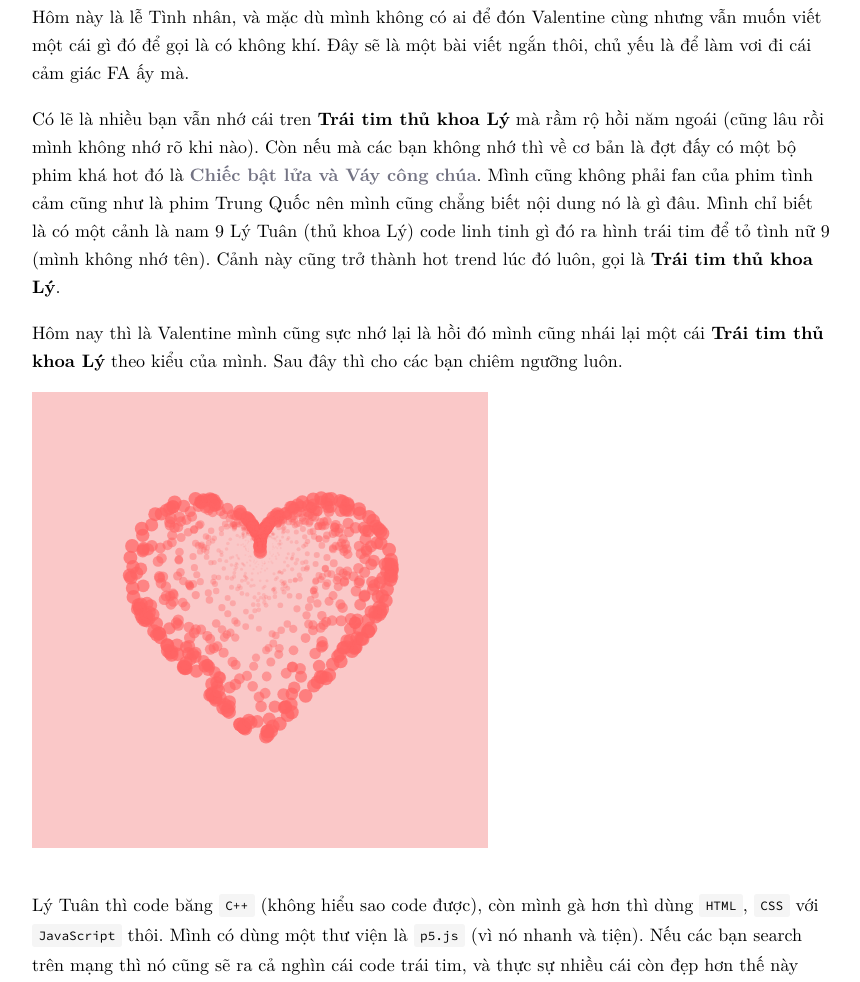
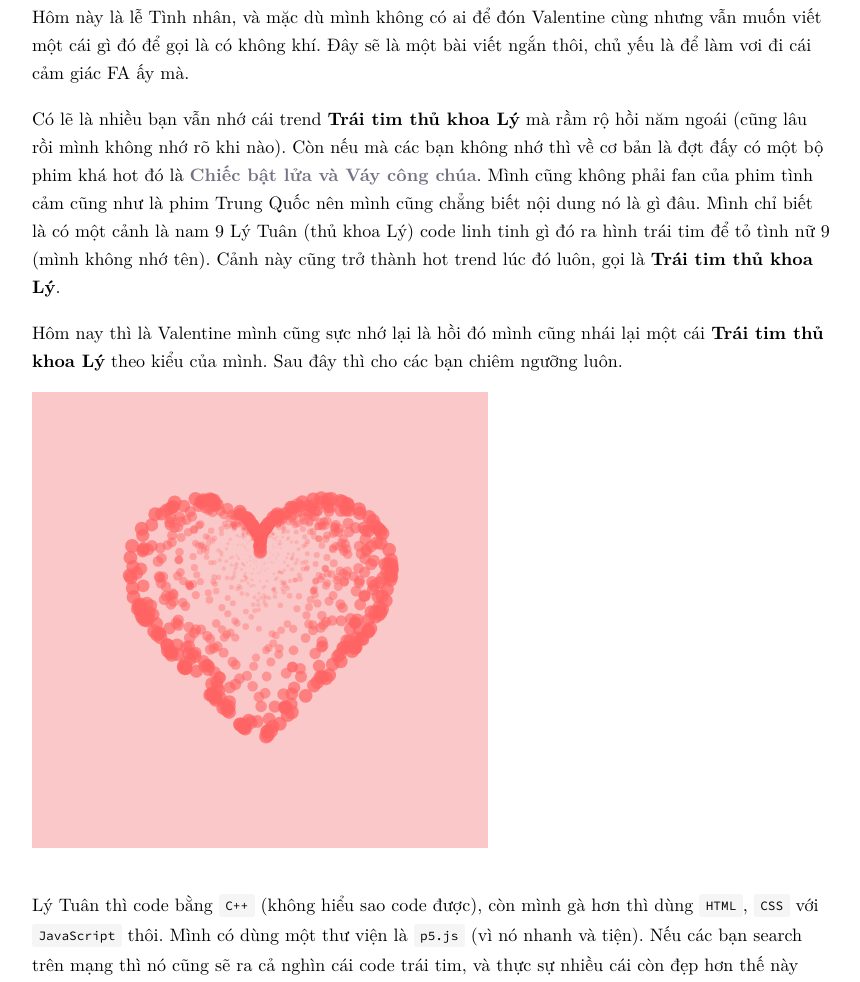
Before and after one commit to relatable52/relatable52.github.io, a Jekyll site: the page built from _posts/2024-02-13-traitimthukhoaly.md, in a window 1280 px wide. Shown: the part 731-1713 px from the top of the page, without its empty margins (208-1068 px from the left). Built offline with Jekyll 4.4.1, drawn with Linux system fonts in a browser that asks for light colours; nearby versions of some CDN libraries; some web fonts are replaced.

Commit message:
Update 2024-02-13-traitimthukhoaly.md

```diff
--- a/_posts/2024-02-13-traitimthukhoaly.md
+++ b/_posts/2024-02-13-traitimthukhoaly.md
@@ -10,7 +10,7 @@ image: assets\img\hustkkk.jpg
 
 Hôm này là lễ Tình nhân, và mặc dù mình không có ai để đón Valentine cùng nhưng vẫn muốn viết một cái gì đó để gọi là có không khí. Đây sẽ là một bài viết ngắn thôi, chủ yếu là để làm vơi đi cái cảm giác FA ấy mà.
 
-Có lẽ là nhiều bạn vẫn nhớ cái tren **Trái tim thủ khoa Lý** mà rầm rộ hồi năm ngoái (cũng lâu rồi mình không nhớ rõ khi nào). Còn nếu mà các bạn không nhớ thì về cơ bản là đợt đấy có một bộ phim khá hot đó là **[Chiếc bật lửa và Váy công chúa](https://www.netflix.com/vn/title/81666107)**. Mình cũng không phải fan của phim tình cảm cũng như là phim Trung Quốc nên mình cũng chẳng biết nội dung nó là gì đâu. Mình chỉ biết là có một cảnh là nam 9 Lý Tuân (thủ khoa Lý) code linh tinh gì đó ra hình trái tim để tỏ tình nữ 9 (mình không nhớ tên). Cảnh này cũng trở thành hot trend lúc đó luôn, gọi là **Trái tim thủ khoa Lý**.
+Có lẽ là nhiều bạn vẫn nhớ cái trend **Trái tim thủ khoa Lý** mà rầm rộ hồi năm ngoái (cũng lâu rồi mình không nhớ rõ khi nào). Còn nếu mà các bạn không nhớ thì về cơ bản là đợt đấy có một bộ phim khá hot đó là **[Chiếc bật lửa và Váy công chúa](https://www.netflix.com/vn/title/81666107)**. Mình cũng không phải fan của phim tình cảm cũng như là phim Trung Quốc nên mình cũng chẳng biết nội dung nó là gì đâu. Mình chỉ biết là có một cảnh là nam 9 Lý Tuân (thủ khoa Lý) code linh tinh gì đó ra hình trái tim để tỏ tình nữ 9 (mình không nhớ tên). Cảnh này cũng trở thành hot trend lúc đó luôn, gọi là **Trái tim thủ khoa Lý**.
 
 Hôm nay thì là Valentine mình cũng sực nhớ lại là hồi đó mình cũng nhái lại một cái **Trái tim thủ khoa Lý** theo kiểu của mình. Sau đây thì cho các bạn chiêm ngưỡng luôn.
 
@@ -55,7 +55,7 @@ function draw() {
 }
 </script>
 
-Lý Tuân thì code băng `C++` (không hiểu sao code được), còn mình gà hơn thì dùng `HTML`, `CSS` với `JavaScript` thôi. Mình có dùng một thư viện là `p5.js` (vì nó nhanh và tiện). Nếu các bạn search trên mạng thì nó cũng sẽ ra cả nghìn cái code trái tim, và thực sự nhiều cái còn đẹp hơn thế này nhiều. Nhưng mà, tự làm thì có ý nghĩa hơn là `Ctrl C Ctrl V` chứ nhỉ.
+Lý Tuân thì code bằng `C++` (không hiểu sao code được), còn mình gà hơn thì dùng `HTML`, `CSS` với `JavaScript` thôi. Mình có dùng một thư viện là `p5.js` (vì nó nhanh và tiện). Nếu các bạn search trên mạng thì nó cũng sẽ ra cả nghìn cái code trái tim, và thực sự nhiều cái còn đẹp hơn thế này nhiều. Nhưng mà, tự làm thì có ý nghĩa hơn là `Ctrl C Ctrl V` chứ nhỉ.
 
 Bạn nào cần code thì xem ở link dưới nhá.  https://editor.p5js.org/cheesysausages/sketches/pliOcFJIA
 
```
